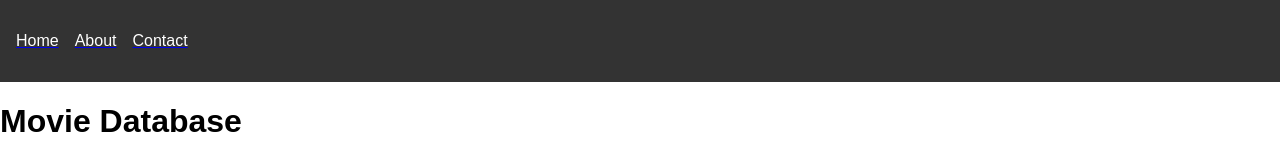
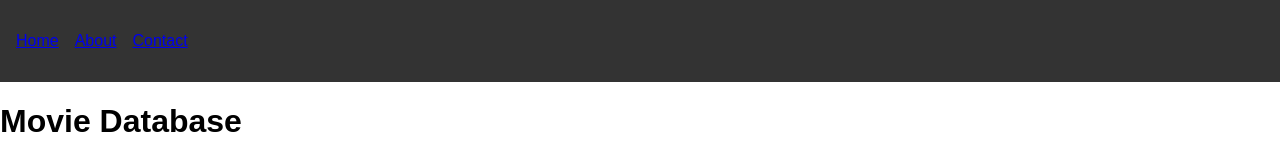
Before and after one commit to ispeakfishlanguage/react-labb3, a Next.js app: page / in a window 1280 px wide. Shown: the top 160 px of the page. Built offline with nearby package versions, Linux system fonts and the light colour scheme; no server answers.

Commit message:
Remove unnecessary import statement in MovieListItem.jsx

```diff
--- a/components/Header.jsx
+++ b/components/Header.jsx
@@ -6,19 +6,13 @@
       <nav>
         <ul>
           <li>
-            <Link href="/">
-              <a>Home</a>
-            </Link>
+            <Link href="/">Home</Link>
           </li>
           <li>
-            <Link href="/about">
-              <a>About</a>
-            </Link>
+            <Link href="/about">About</Link>
           </li>
           <li>
-            <Link href="/contact">
-              <a>Contact</a>
-            </Link>
+            <Link href="/contact">Contact</Link>
           </li>
         </ul>
       </nav>
--- a/components/MovieListItem.jsx
+++ b/components/MovieListItem.jsx
@@ -1,4 +1,3 @@
-// components/MovieListItem.js
 import Link from 'next/link'
 
 export default function MovieListItem({ movie }) {
```
